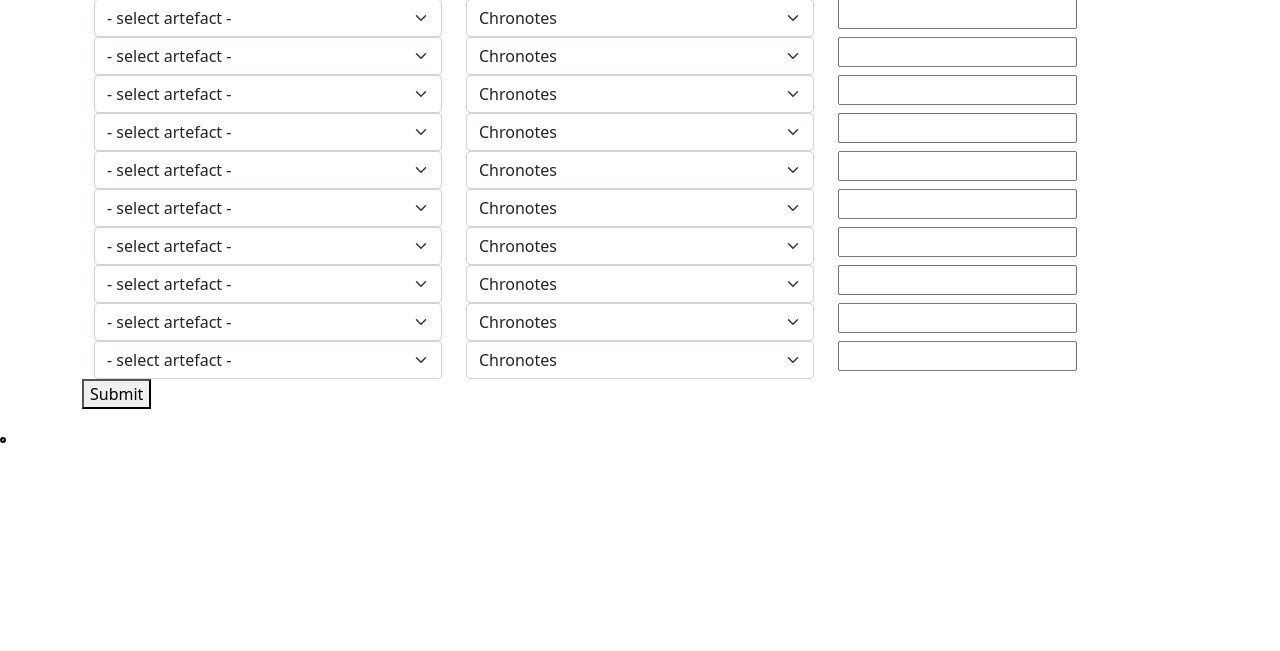
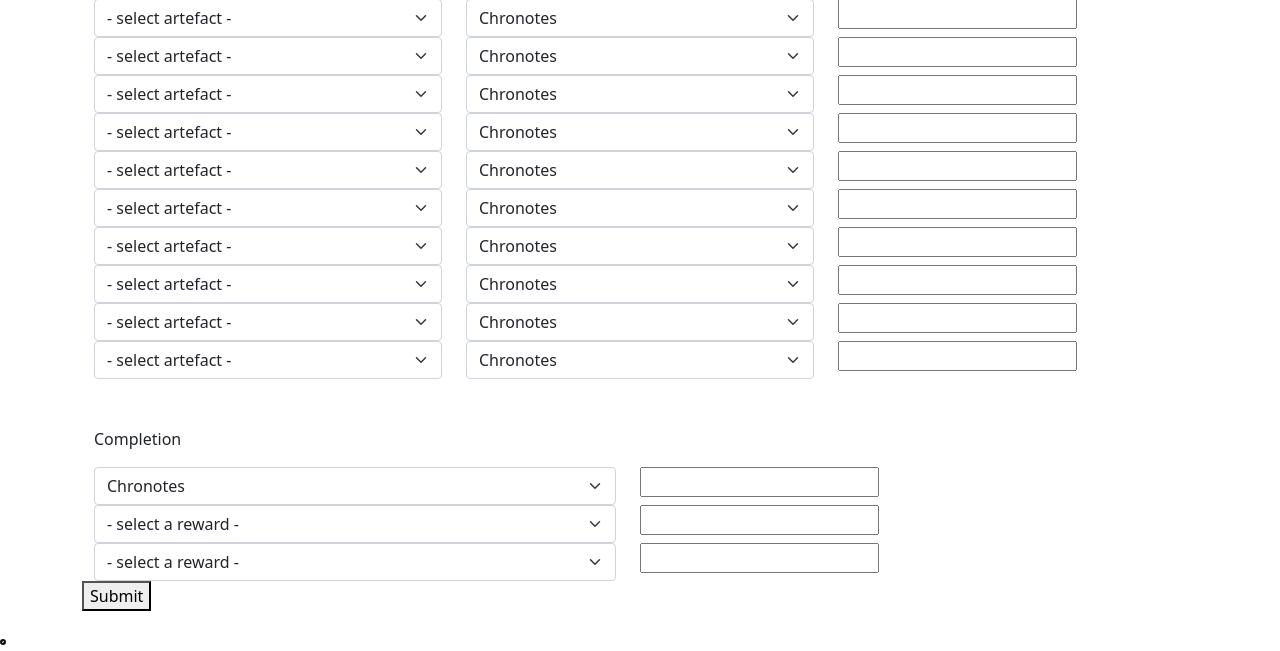
Before and after one commit to brianburwell11/rs-archaeology, a Flask app: page /admin/add/collection-info in a window 1280 px wide. Shown: the part 491-1142 px from the top of the page. Before the commit the page ends 934 px from the top, so only its background shows below. Run offline with Flask 2, Linux system fonts and the light colour scheme; data comes from the database, SQL or seed files in the repository; data that the repository does not hold is empty; some libraries are stand-ins or nearby versions; grey boxes are pictures that could not be loaded.

Commit message:
added admin tools for adding collection info

```diff
--- a/admin/admin.py
+++ b/admin/admin.py
@@ -8,7 +8,7 @@
 from auth import auth
 from db import *
 from db import engine
-from db.models import material_artefact as m_a, artefact_collection_reward as a_c_r
+from db.models import material_artefact as m_a, artefact_collection_reward as a_c_r, reward_collection as r_c
 from create_db import ARTEFACTS
 
 
@@ -132,6 +132,7 @@
     if request.method == 'POST':
         r = request.form
         artefact_rewards = loads(r.get('artefactRewards', '[]'))
+        collection_rewards = loads(r.get('collectionRewards', '[]'))
 
         try:
             for artefact_reward in artefact_rewards:
@@ -161,6 +162,34 @@
                                         a_c_r.c.collection_id==collection.id
                                         )) \
                                     .values(reward_id=reward.id, amount=artefact_reward['rewardAmt'])
+
+                session.close() #have to close this session because
+
+                engine.execute(sql_statement) #SQLite is too wimpy to have two concurrent processes
+
+            for collection_reward in collection_rewards:
+                session = Session()
+
+                collection = session.query(Collection).filter_by(id=r['collectionId']).first()
+                if collection is None:
+                    raise Exception(f'No Collection with id={r["collectionId"]} found')
+                collection_name = collection.name
+
+                reward = session.query(Reward).filter_by(id=collection_reward['rewardId']).first()
+                if reward is None:
+                    raise Exception(f'No Reward with id={collection_reward["rewardId"]} found')
+
+                if reward not in collection.rewards:
+                    collection.rewards.append(reward)
+                    session.commit()
+
+                sql_statement = r_c.insert() \
+                                    .values(
+                                        collection_id=collection.id,
+                                        reward_id=reward.id,
+                                        amount=collection_reward['rewardAmt']
+                                    )
+
                 session.close() #have to close this session because
 
                 engine.execute(sql_statement) #SQLite is too wimpy to have two concurrent processes
--- a/admin/static/addCollectionInfo.js
+++ b/admin/static/addCollectionInfo.js
@@ -27,7 +27,7 @@
 
 function loadArtefactOptions(){
     $.get({
-        url: "/api/artefacts",
+        url: "/api/artefacts?sort=name",
         success: function(data){
             for(let a of data.artefacts){
                 $("[id^=artefact-select-]").append(new Option(a.name, a.id));
@@ -43,6 +43,8 @@
         success: function(data){
             for(let r of data.rewards){
                 $("select[id^=reward-select-]").append(new Option(r.name, r.id));
+                $("select[id^=completion-select-]").append(new Option(r.name, r.id));
+                $("#completion-select-1").val(49430).change(); //set to "Chronotes"
             }
         },
         error: function(e){console.log(e);},
@@ -89,17 +91,34 @@
         formData.append("collectionId", $("#collection-select").val());
 
         var artefactRewards = new Array();
-        $("[id^=artefact-select]").each(function(idx){
-            if($(this).val()>0){
+        $("select[id^=artefact-select]").each(function(idx){
+            if($(this).find(":selected").val()>0){
                 let artefactReward = {};
-                artefactReward.artefactId = $(this).val();
+                artefactReward.artefactId = $(this).find(":selected").val();
                 artefactReward.rewardId = $("#reward-"+this.id.slice(9)).val();
                 artefactReward.rewardAmt = $("#reward-"+this.id.slice(9)+"-amount").val();
 
-                artefactRewards.push(artefactReward);
+                if(artefactReward.rewardAmt>0){
+                    artefactRewards.push(artefactReward);
+                }
             }
         });
         formData.append("artefactRewards", JSON.stringify(artefactRewards));
+
+        var collectionRewards = new Array();
+        $("select[id^=completion-select]").each(function(idx){
+            if($(this).find(":selected").val()>0){
+                let collectionReward = {};
+                collectionReward.rewardId = $(this).find(":selected").val();
+                collectionReward.rewardAmt = $("#completion-"+this.id.slice(11)+"-amount").val();
+
+                if(collectionReward.rewardAmt>0){
+                    collectionRewards.push(collectionReward);
+                }
+            }
+        });
+        formData.append("collectionRewards", JSON.stringify(collectionRewards));
+        console.log(collectionRewards);
 
         $.post({
             url: '/admin/add/collection-info',
@@ -109,9 +128,9 @@
             success: function(data){
                 if(data.success){
                     $("#response").text(data.msg);
-                    $("select[id^=artefact-select-]").val(-1).change();
-                    $("select[id^reward-select-]").val(-1).change();
-                    $("input[id^=reward-select-]").val().change();
+                    $("select[id^=artefact-select]").val(-1).change();
+                    $("select[id^=completion-select]").val(-1).change();
+                    $("#completion-select-1").val(49430).change(); //set to "Chronotes"
                 }else{
                     console.log(data.error);
                     $("#response").text(data.error);
--- a/admin/templates/add-collection-info.html
+++ b/admin/templates/add-collection-info.html
@@ -55,6 +55,30 @@
             {% endfor %}
         </div>
     </div>
+
+    <br>
+    <br>
+
+    <div class="row">
+        <div class="col-sm">
+            <p>Completion</p>
+        </div>
+
+        {% for num in [1,2,3] %}
+            <div class="row">
+                <div class="col-sm">
+                    <select class="form-select" id="completion-select-{{num}}">
+                        <option value="-1">- select a reward -</option>
+                        <!-- automagically add options -->
+                    </select>
+                </div>
+
+                <div class="col-sm">
+                    <input type="number" min=1 step=1 id="completion-select-{{num}}-amount">
+                </div>
+            </div>
+        {% endfor %}
+    </div>
 </div>
 
 
```
